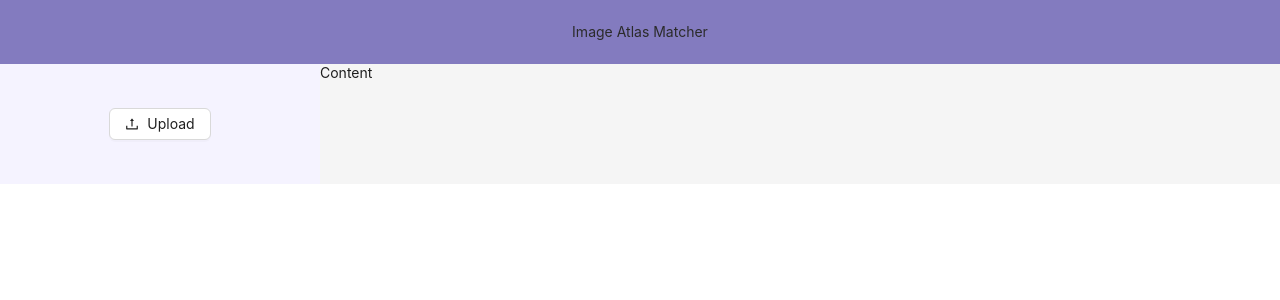
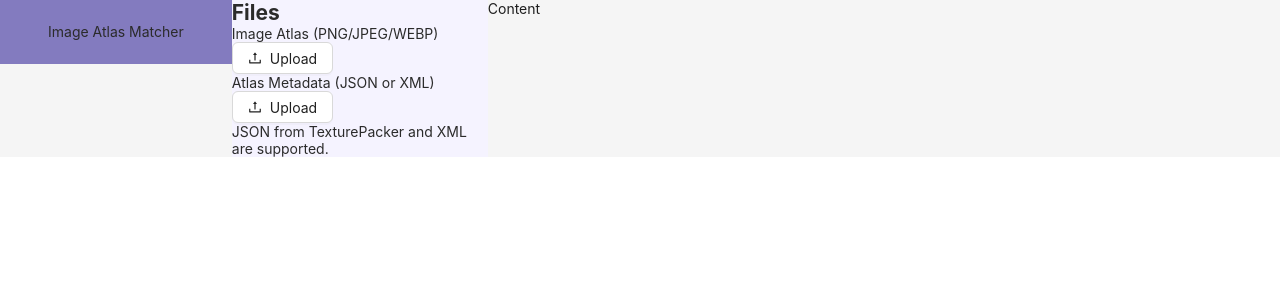
Before and after one commit to daryna-kh/image-atlas-matcher, a React (Vite) app: page / in a window 1280 px wide. Shown: the top 300 px of the page. Built offline with nearby package versions, Linux system fonts and the light colour scheme.

Commit message:
add context provider for global state #main

```diff
--- a/src/App.tsx
+++ b/src/App.tsx
@@ -2,10 +2,10 @@ import { ConfigProvider, Layout, theme } from "antd";
 import "./App.css";
 import { Content, Header } from "antd/es/layout/layout";
 import { Aside } from "./components/Aside";
+import { Context, initialValue } from "./store/context";
 
 const headerStyle: React.CSSProperties = {
   textAlign: "center",
-
   height: 64,
   paddingInline: 48,
   lineHeight: "64px",
@@ -25,10 +25,10 @@ function App() {
     >
       <Layout>
         <Header style={headerStyle}>Image Atlas Matcher</Header>
-        <Layout>
+        <Context.Provider value={initialValue}>
           <Aside />
           <Content>Content</Content>
-        </Layout>
+        </Context.Provider>
       </Layout>
     </ConfigProvider>
   );
--- a/src/components/Aside.tsx
+++ b/src/components/Aside.tsx
@@ -1,28 +1,71 @@
-import { Button, Upload, message, type UploadProps } from "antd";
+import { UploadOutlined } from "@ant-design/icons";
+import { Button, Upload } from "antd";
 import Sider from "antd/es/layout/Sider";
-import { UploadOutlined } from "@ant-design/icons";
+import type { RcFile } from "antd/es/upload";
 import { loadImageFromFile } from "../utils";
-import type { RcFile } from "antd/es/upload";
+import { useEffect, useState } from "react";
 
 export const Aside = () => {
+  const [imgUploadStatus, setImgUploadStatus] = useState(false);
+  const [metaDataUploadStatus, setMetaDataUploadStatus] = useState(false);
+  const allowedImageTypes = ["image/png", "image/web", "image/jpeg"];
+  const allowedMetaDateTypes = ["json", "xml"];
   const siderStyle: React.CSSProperties = {
-    textAlign: "center",
-    lineHeight: "120px",
     color: "#2B2B2B",
     backgroundColor: "#F5F3FF",
   };
-  const props: UploadProps = {
+
+  const uploadImgProps = {
     name: "file",
     accept: "image/png,image/webp,image/jpeg",
-    async onChange(info) {
-      const result = await loadImageFromFile(info.file as RcFile);
+    async beforeUpload(file: RcFile) {
+      const isRequiredType = allowedImageTypes.includes(file.type);
+
+      setImgUploadStatus(isRequiredType);
+
+      if (isRequiredType) {
+        await loadImageFromFile(file);
+      }
+
+      return isRequiredType;
     },
   };
+  const uploadMetaDataProps = {
+    name: "file",
+    accept: ".json,.xml",
+    async beforeUpload(file: RcFile) {
+      const isRequiredType = allowedMetaDateTypes.includes(file.type);
+      console.log(file);
+      setMetaDataUploadStatus(isRequiredType);
+      const fileMeta = await file.text();
+      return isRequiredType;
+    },
+  };
+
+  function handleFilesChanged() {
+    if (!imgUploadStatus && !metaDataUploadStatus) return;
+  }
+
+  useEffect(() => {
+    handleFilesChanged();
+  }, [imgUploadStatus, metaDataUploadStatus]);
+
   return (
-    <Sider width="25%" style={siderStyle}>
-      <Upload {...props}>
-        <Button icon={<UploadOutlined />}>Upload</Button>
-      </Upload>
+    <Sider width="20%" style={siderStyle}>
+      <h2>Files</h2>
+      <div>
+        <label>Image Atlas (PNG/JPEG/WEBP)</label>
+        <Upload {...uploadImgProps}>
+          <Button icon={<UploadOutlined />}>Upload</Button>
+        </Upload>
+      </div>
+      <div>
+        <label>Atlas Metadata (JSON or XML)</label>
+        <Upload {...uploadMetaDataProps}>
+          <Button icon={<UploadOutlined />}>Upload</Button>
+        </Upload>
+        <p>JSON from TexturePacker and XML are supported.</p>
+      </div>
     </Sider>
   );
 };
--- /dev/null
+++ b/src/store/context.ts
@@ -0,0 +1,11 @@
+import { createContext } from "react";
+
+interface ContextType {
+  image: File | null;
+  atlasData: string | null;
+}
+export const initialValue: ContextType = {
+  image: null,
+  atlasData: null,
+};
+export const Context = createContext();
```
